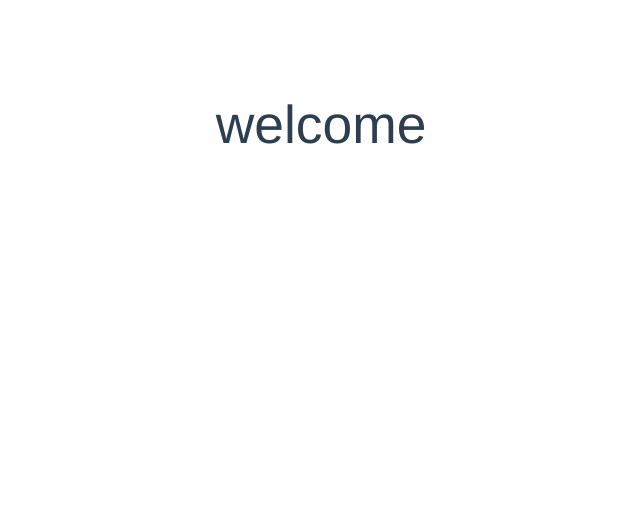
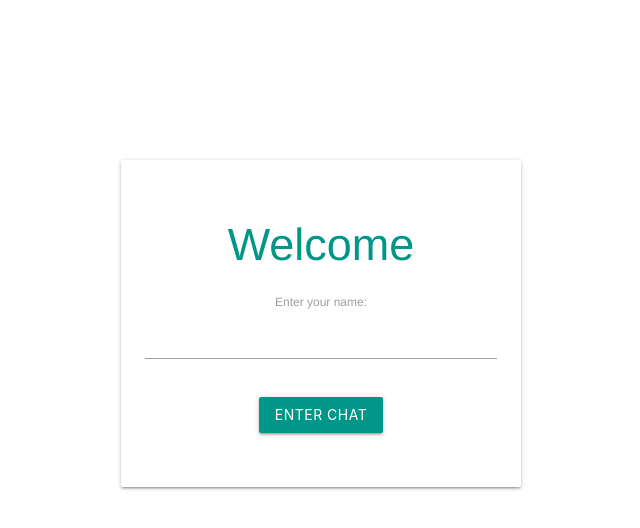
Before and after one commit to atul000/Vue-chat-app, a Vue app: page /#/ in a window 1280 px wide. Shown: the top 528 px of the page, without its empty margins (319-959 px from the left). Built offline with nearby package versions, Linux system fonts and the light colour scheme.

Commit message:
version 2

```diff
--- /dev/null
+++ b/src/components/Chat.vue
@@ -0,0 +1,17 @@
+<template>
+  <div class="chat container">
+    <h2>Chat{{ this.name }}</h2>
+  </div>
+</template>
+
+<script>
+export default {
+  name: "Chat",
+  props: ["name"],
+  data() {
+    return {};
+  }
+};
+</script>
+
+<style></style>
--- a/src/components/Welcome.vue
+++ b/src/components/Welcome.vue
@@ -1,32 +1,51 @@
 <template>
-  <div class="hello">
-    <h2>welcome</h2>
+  <div class="welcome container">
+    <div class="card">
+      <div class="card-content center-align">
+        <h2 class="teal-text">Welcome</h2>
+        <form @submit.prevent="enterChat">
+          <label for="name">Enter your name:</label>
+          <input type="text" name="name" v-model="name" />
+          <p v-if="feedback" class="red-text">
+            {{ feedback }}
+          </p>
+          <button class="btn teal">Enter Chat</button>
+        </form>
+      </div>
+    </div>
   </div>
 </template>
 
 <script>
 export default {
-  name: "HelloWorld",
-  props: {
-    msg: String
+  name: "Welcome",
+  data() {
+    return {
+      name: null,
+      feedback: null
+    };
+  },
+  methods: {
+    enterChat() {
+      if (this.name) {
+        this.$router.push({ name: "Chat", params: { name: this.name } });
+      } else {
+        this.feedback = "You must enter a name to join";
+      }
+    }
   }
 };
 </script>
 
-<!-- Add "scoped" attribute to limit CSS to this component only -->
-<style scoped>
-h3 {
-  margin: 40px 0 0;
+<style>
+.welcome {
+  max-width: 400px;
+  margin-top: 100px;
 }
-ul {
-  list-style-type: none;
-  padding: 0;
+.welcome h2 {
+  font-size: 3em;
 }
-li {
-  display: inline-block;
-  margin: 0 10px;
-}
-a {
-  color: #42b983;
+.welcome button {
+  margin: 30px auto;
 }
 </style>
--- a/src/router/index.js
+++ b/src/router/index.js
@@ -1,6 +1,7 @@
 import Vue from "vue";
 import VueRouter from "vue-router";
 import Welcome from "@/components/Welcome";
+import Chat from "@/components/Chat";
 
 Vue.use(VueRouter);
 
@@ -9,6 +10,12 @@ const routes = [
     path: "/",
     name: "Welcome",
     component: Welcome
+  },
+  {
+    path: "/chat",
+    name: "Chat",
+    component: Chat,
+    props: true
   }
 ];
 
```
